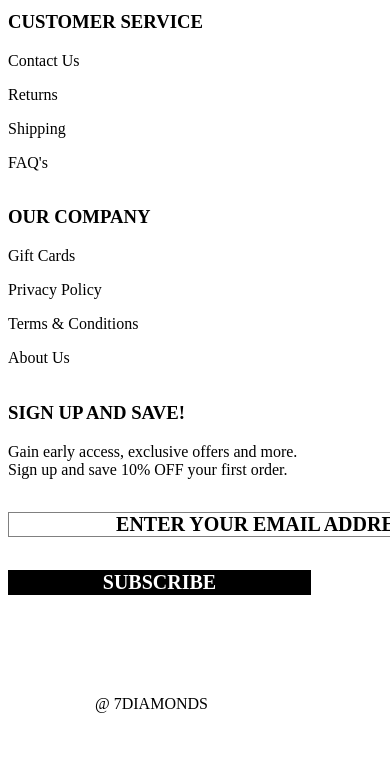
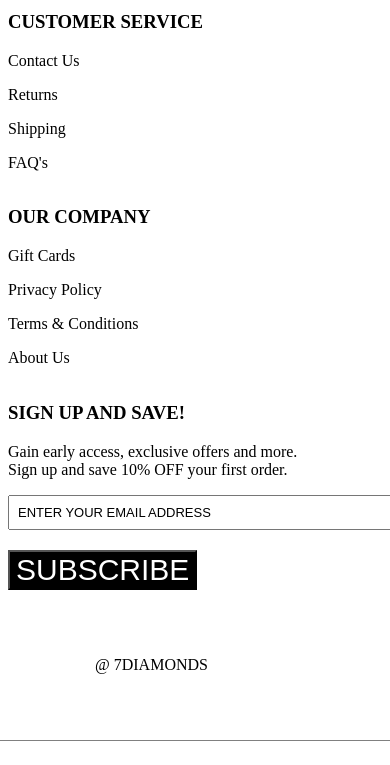
Before and after one commit to jonathandrew/copy-puma, a plain HTML site: page index.html in a window 390 px wide. Shown: the part 2064-2829 px from the top of the page. Drawn offline with Linux system fonts and the light colour scheme.

Commit message:
finished product at the end of time

```diff
--- a/index.html
+++ b/index.html
@@ -41,7 +41,7 @@
             <div class="row2">
                 <div class="img2"><img src="assets/photo2.png"></div>
                 <div class="img3"><img src="assets/photo3.png"></div>
-                 <div class="img4"><img src="assets/photo4.png"></div>
+                <div class="img4"><img src="assets/photo4.png"></div>
                 <div class="img5"><img src="assets/photo5.png"></div>
                 <div class="img6"><img src="assets/photo6.png"></div>
                 <div class="img7"><img src="assets/photo7.png"></div>
@@ -77,9 +77,11 @@
             </div>
             <div class="text7">
                 <h3>SIGN UP AND SAVE!</h3>
-                <p>Gain early access, exclusive offers and more.<br> Sign up and save 10% OFF your first order.</p>
-                <h5>ENTER YOUR EMAIL ADDRESS</h5>
-                <H5>SUBSCRIBE</H5>
+                <p>Gain early access, exclusive offers and more.<br>Sign up and save 10% OFF your first order.</p>
+                <input type="email" value="ENTER YOUR EMAIL ADDRESS">
+                <div class="button">
+                    <button type="button">SUBSCRIBE</button>
+                </div>
             </div>
         </div>
         <div class="sponsor">
@@ -89,6 +91,7 @@
             <div class="img14">
                 <img src="assets/logo2.png">
             </div>
+
         </div>
         </div>
     </body>
--- a/main.css
+++ b/main.css
@@ -1,3 +1,5 @@
+@import url('https://fonts.googleapis.com/css?family=Raleway');
+
 
 .text1{
     grid-area:text1;
@@ -90,23 +92,27 @@
 .text4{
     display:grid;
     justify-content:center;
+    /* font-family: raleway sans-serif; */
+}
+.text4 {
+    font-family: raleway, sans-serif;
 }
 
-.text7 h5:nth-child(3){
-    border:1px solid grey;
-    display:grid;
-    justify-content:center;
+button{color:white;
+    background-color:black;
+    font-size:30px
 
 }
 
-.text7 h5:nth-child(4){
-    border:1px solid black;
-    background-color:black;
-    color:white;
-    display:grid;
-    justify-content:center;
+input{
+    width:90%;
+    font-size:13px;
+    padding:8px;
+    margin-bottom:20px;
 
 }
+
+
 
 
 .row5{
@@ -177,14 +183,8 @@ padding-bottom:50px
         grid-template-areas:
         "text5 text6"
     }
-    .text7 h5:nth-child(3){
-        width:200%
 
-    }
 
-    .text7 h5{
-        font-size:20px
-    }
 
     .lock{
         visibility:visible;
@@ -211,6 +211,12 @@ padding-bottom:50px
         width:100%
     }
 
+    .section img{
+        height:50px;
+    }
+
+    .lock img{ height:50px
+    }
 
   }
 
@@ -303,18 +309,17 @@ padding-bottom:50px
         "text8";
 
     }
-
-    .text7 h5:nth-child(3){
-        width:170%;
-
-    }
-
-    .text7 h5{
-        font-size:20px
+    input{
+        width:160%
     }
 
     .text8{
         padding-left:25%;
         padding-bottom:50px
     }
-}
+    .img14{
+        width:100%;
+        border-top:1px solid grey;
+    padding-top:30px}
+
+    }
```
Also changed, not shown: assets/img1.5.jpg (added).
